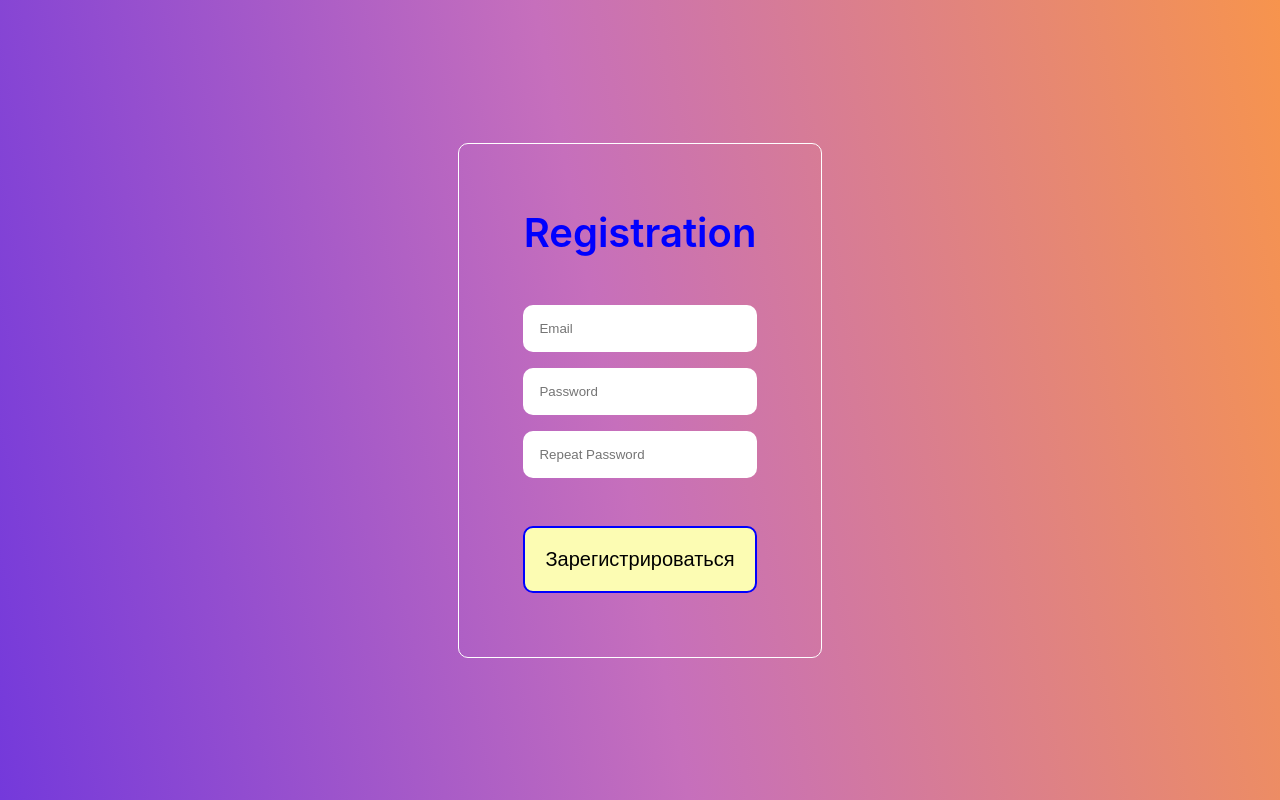
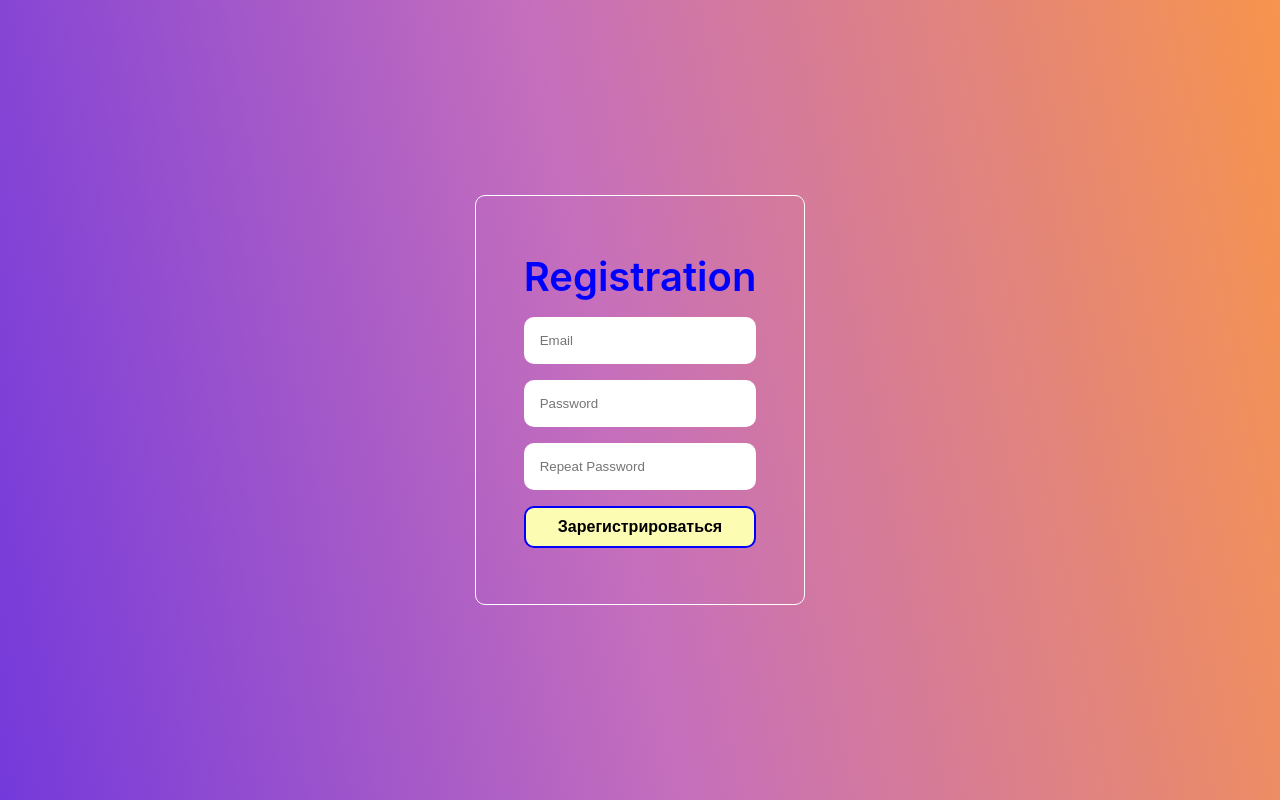
Before and after one commit to vitalyvitmens/new-user-registration-page-react, a React (Create React App) app in the folder my-app/: page / in a window 1280 px wide. Built offline with nearby package versions, Linux system fonts and the light colour scheme.

Commit message:
add data in project

```diff
--- a/my-app/src/App.js
+++ b/my-app/src/App.js
@@ -49,33 +49,119 @@ const sendData = (formData) => {
 
 export const App = () => {
 	const [email, setEmail] = useState('')
+	const [emailError, setEmailError] = useState(null)
 	const [password, setPassword] = useState('')
+	const [passwordError, setPasswordError] = useState(null)
 	const [repeatPassword, setRepeatPassword] = useState('')
+	const [repeatPasswordError, setRepeatPasswordError] = useState(null)
+
+	const onEmailChange = ({ target }) => {
+		setEmail(target.value)
+
+		let error = null
+		if (
+			!/^([a-z0-9_-]+\.)*[a-z0-9_-]+@[a-z0-9_-]+(\.[a-z0-9_-]+)*\.[a-z]{2,6}$/.test(
+				target.value
+			)
+		) {
+			error =
+				'Неверный Email. Адрес электронной почты должен содержать символы "@" и "."'
+		} else if (target.value.length > 20) {
+			error = 'Неверный Email. Допустимое количество символов не более 20.'
+		}
+
+		setEmailError(error)
+	}
+
+	const onEmailBlur = () => {
+		if (email.length < 6) {
+			setEmailError(
+				'Неверный Email. Допустимое количество символов не менее 6.'
+			)
+		}
+	}
+
+	const onPasswordChange = ({ target }) => {
+		setPassword(target.value)
+
+		let error = null
+		if (!/^[\w_]*$/.test(target.value)) {
+			error =
+				'Неверный Password. Допустимые символы: буквы, цифры и нижнее подчеркивание.'
+		} else if (target.value.length > 20) {
+			error = 'Неверный Password. Допустимое количество символов не более 20.'
+		} else if (target.value.length < 3) {
+			error = 'Неверный Password. Допустимое количество символов не менее 3.'
+		}
+
+		setPasswordError(error)
+	}
+
+	// const onPasswordBlur = () => {
+	// 	if (password.length < 3) {
+	// 		setEmailError(
+	// 			'Неверный Password. Допустимое количество символов не менее 3.'
+	// 		)
+	// 	}
+	// }
+
+	const onRepeatPasswordChange = ({ target }) => {
+		setRepeatPassword(target.value)
+
+		let error = null
+		if (!/^[\w_]*$/.test(target.value)) {
+			error =
+				'Неверный Password. Допустимые символы: буквы, цифры и нижнее подчеркивание.'
+		} else if (target.value.length > 20) {
+			error = 'Неверный Password. Допустимое количество символов не более 20.'
+		} else if (target.value.length < 3) {
+			error = 'Неверный Password. Допустимое количество символов не менее 3.'
+		}
+
+		setRepeatPasswordError(error)
+	}
+
+	// const onPasswordBlur = () => {
+	// 	if (password.length < 3) {
+	// 		setEmailError(
+	// 			'Неверный Password. Допустимое количество символов не менее 3.'
+	// 		)
+	// 	}
+	// }
 
 	const onSubmit = (e) => {
 		e.preventDefault()
-		const validPassword = password === repeatPassword ? password : null
-		sendData({ email, validPassword })
+		// const newPassword =
+		// 	password === repeatPassword ? password : 'Пароли не совпадают'
+		sendData({ email, password })
 	}
 
 	return (
 		<div className={styles.app}>
 			<div className={styles.authFormContainer}>
 				<p>Registration</p>
+				{emailError && <div className={styles.errorLabel}>{emailError}</div>}
+				{passwordError && (
+					<div className={styles.errorLabel}>{passwordError}</div>
+				)}
+				{passwordError && (
+					<div className={styles.errorLabel}>{passwordError}</div>
+				)}
 				<form className={styles.loginForm} onSubmit={onSubmit}>
 					<input
 						type="email"
 						name="email"
 						value={email}
 						placeholder="Email"
-						onChange={({ target }) => setEmail(target.value)}
+						onChange={onEmailChange}
+						onBlur={onEmailBlur}
 					/>
 					<input
 						type="password"
 						name="password"
 						value={password}
 						placeholder="Password"
-						onChange={({ target }) => setPassword(target.value)}
+						onChange={onPasswordChange}
 					/>
 
 					<input
@@ -83,10 +169,14 @@ export const App = () => {
 						name="password"
 						value={repeatPassword}
 						placeholder="Repeat Password"
-						onChange={({ target }) => setRepeatPassword(target.value)}
+						onChange={onRepeatPasswordChange}
 					/>
 
-					<button className={styles.button} type="submit">
+					<button
+						className={styles.button}
+						type="submit"
+						disabled={!!emailError || !!passwordError || !!repeatPasswordError}
+					>
 						Зарегистрироваться
 					</button>
 				</form>
@@ -98,8 +188,9 @@ export const App = () => {
 //! 2). Создание одного состояния с объектом для всех полей (оптимальный вариант)
 // const initialState = {
 // 	email: '',
-// 	login: '',
 // 	password: '',
+// 	repeatPassword: '',
+// 	emailError: null,
 // }
 
 // const useStore = () => {
@@ -128,43 +219,58 @@ export const App = () => {
 // 		sendData(getState())
 // 	}
 
-// 	const { email, login, password } = getState()
+// 	const { email, password, repeatPassword, emailError } = getState()
 
 // 	const onChange = ({ target }) => upDateState(target.name, target.value)
 
 // 	return (
 // 		<div className={styles.app}>
-// 			<form onSubmit={onSubmit}>
-// 				<input
-// 					type="email"
-// 					name="email"
-// 					value={email}
-// 					placeholder="Почта"
-// 					onChange={onChange}
-// 				/>
-// 				<input
-// 					type="text"
-// 					name="login"
-// 					value={login}
-// 					placeholder="Логин"
-// 					onChange={onChange}
-// 				/>
-// 				<input
-// 					type="password"
-// 					name="password"
-// 					value={password}
-// 					placeholder="Пароль"
-// 					onChange={onChange}
-// 				/>
-// 				<button type="reset" onClick={resetState}>Сброс</button>
-// 				<button type="submit">Отправить</button>
-// 			</form>
+// 			<div className={styles.authFormContainer}>
+// 				{emailError && <div className={styles.errorLabel}>{emailError}</div>}
+// 				<p>Registration</p>
+// 				<form className={styles.loginForm} onSubmit={onSubmit}>
+// 					<input
+// 						type="email"
+// 						name="email"
+// 						value={email}
+// 						placeholder="Email"
+// 						onChange={onChange}
+// 						// onChange={onEmailChange}
+// 						// onBlur={onEmailBlur}
+// 					/>
+// 					<input
+// 						type="password"
+// 						name="password"
+// 						value={password}
+// 						placeholder="Password"
+// 						onChange={onChange}
+// 					/>
+// 					<input
+// 						type="password"
+// 						name="repeatPassword"
+// 						value={repeatPassword}
+// 						placeholder="Repeat Password"
+// 						onChange={onChange}
+// 					/>
+// 					<button className={styles.button} type="reset" onClick={resetState}>
+// 						Сброс
+// 					</button>
+// 					<button
+// 						className={styles.button}
+// 						type="submit"
+// 						disabled={!!emailError}
+// 					>
+// 						Зарегистрироваться
+// 					</button>
+// 				</form>
+// 			</div>
 // 		</div>
 // 	)
 // }
 
 //! Создание контроллируемого (с атрибутами value и onChange) одиночного селекта и мульти селекта
-// export const App = () => {
+
+//  export const App = () => {
 // 	const [selectedProduct, setSelectedProduct] = useState('tv')
 // 	const [selectedColors, setSelectedColors] = useState(['black', 'silver'])
 
--- a/my-app/src/app.module.css
+++ b/my-app/src/app.module.css
@@ -17,10 +17,9 @@
 
 @media screen and (min-width: 600px) {
 	.authFormContainer {
-		padding: 4rem;
+		padding: 3rem;
 		border: 1px solid white;
 		border-radius: 10px;
-		margin: 0.5rem;
 	}
 }
 
@@ -28,7 +27,7 @@ p {
 	font-size: 2.5rem;
 	font-weight: 600;
 	color: blue;
-	margin-top: 0;
+	margin: 0.5rem 0;
 }
 
 input {
@@ -42,12 +41,12 @@ input {
 	border: 2px solid blue;
 	border-radius: 10px;
 	background-color: rgb(252, 252, 179);
-	padding: 20px;
+	padding: 10px;
 	cursor: pointer;
 	color: black;
-	font-size: 1.25rem;
-	font-weight: 500;
-	margin-top: 40px;
+	font-size: 1rem;
+	font-weight: bold;
+	margin: 0.5rem 0;
 }
 
 .button:hover {
@@ -58,13 +57,22 @@ input {
 	opacity: 0.5;
 }
 
+.button:disabled {
+	border: 2px solid black;
+	background-color: grey;
+	opacity: 0.25;
+}
+
 .errorLabel {
-	padding: 10px;
+	display: flex;
+
+	width: 205px;
+	padding: 5px;
 	margin: auto;
 	color: red;
-	font-size: 1.25rem;
+	font-size: 0.75rem;
 	font-weight: bold;
-	background-color: yellow;
-	border: 5px solid black;
-	border-radius: 15px;
+	background-color: rgb(252, 252, 179);
+	border: 2px solid red;
+	border-radius: 10px;
 }
```
